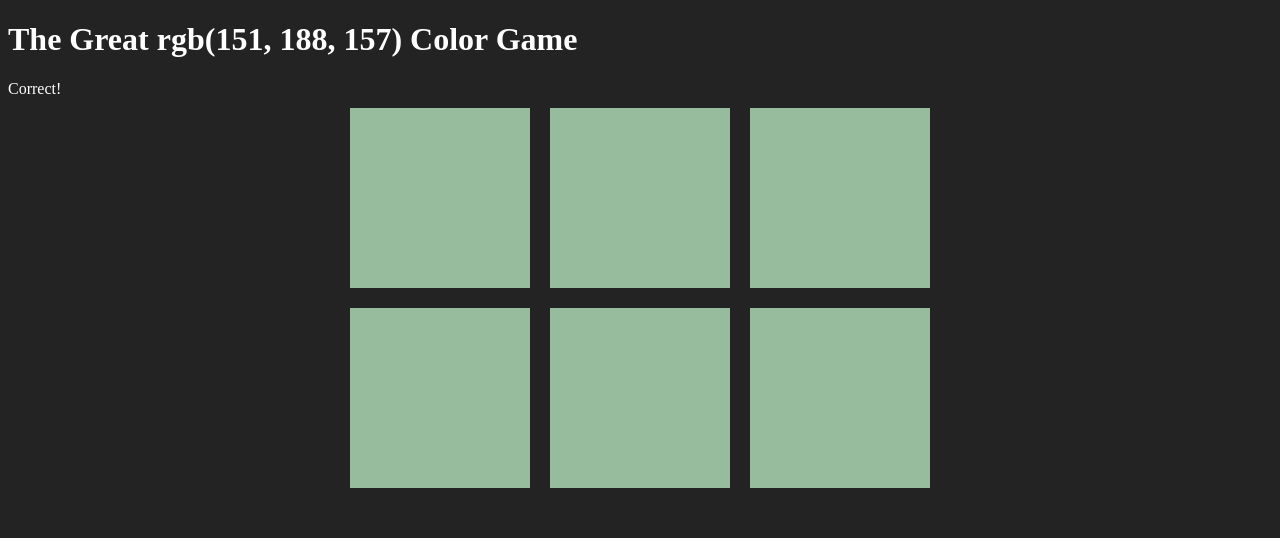
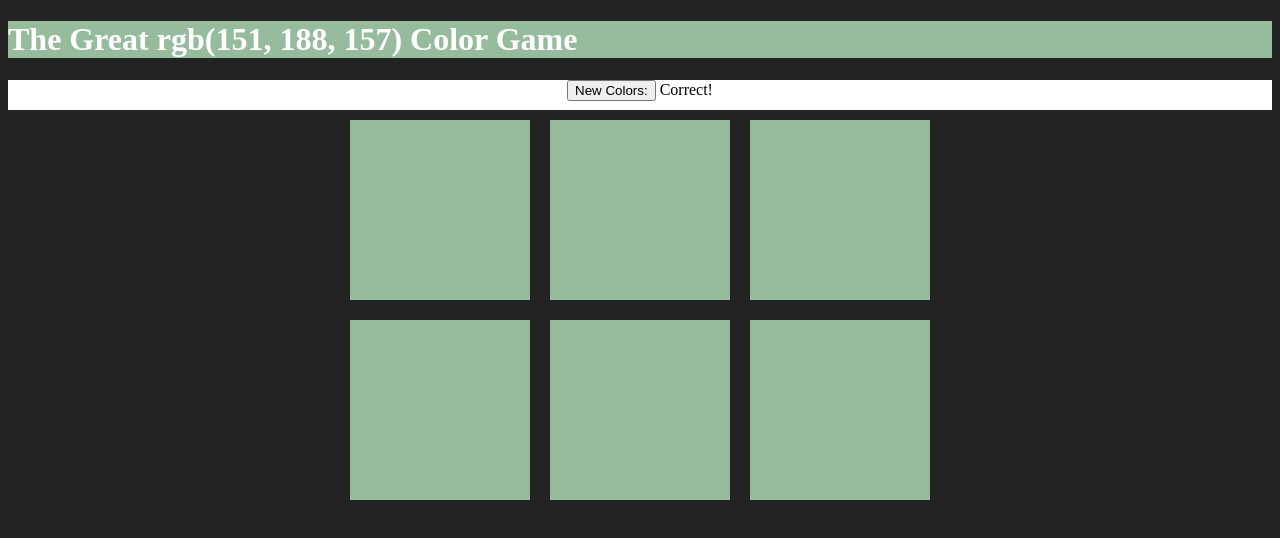
Before and after one commit to orwells-ghost/RBG-Color-Picker-Game, a plain HTML site: page index.html in a window 1280 px wide. Both pictures are taken after a click on the element 439 px from the left and 179 px from the top of the page. Drawn offline with Linux system fonts and the light colour scheme.

Commit message:
Added stripe below h1, add JS functionality to new button

```diff
--- a/colorGame.css
+++ b/colorGame.css
@@ -20,6 +20,8 @@ h1 {
     color: white;
 }
 
-span {
-    color: white;
+#stripe {
+    background: white;
+    height: 30px;
+    text-align: center;
 }
--- a/colorGame.js
+++ b/colorGame.js
@@ -3,7 +3,22 @@ var colors = generateRandomColors(6);
 var squares = document.querySelectorAll(".square");
 var pickedColor = pickColor();
 var colorDisplay = document.getElementById("colorDisplay");
-var messageDisplay = document.querySelector("#message")
+var messageDisplay = document.querySelector("#message");
+var h1 = document.querySelector("h1");
+var resetButton = document.querySelector("#reset")
+
+resetButton.addEventListener("click", function(){
+  //generate all new colors
+  colors = generateRandomColors(6);
+  //pick a new random color from array
+  pickedColor = pickColor();
+  //change colorDisplay to match picked color
+  colorDisplay.textContent = pickedColor;
+  //change colors of squares
+  for(var i = 0; i < squares.length; i++){
+    squares[i].style.backgroundColor = colors[i];
+  }
+})
 
 colorDisplay.textContent = pickedColor;
 
@@ -19,6 +34,7 @@ for(var i = 0; i < squares.length; i++){
     if(clickedColor === pickedColor){
       messageDisplay.textContent = "Correct!";
       changeColors(clickedColor);
+      h1.style.backgroundColor = clickedColor;
     } else {
       //fade out if wrong color
       this.style.backgroundColor = "#232323";
@@ -46,7 +62,7 @@ function generateRandomColors(num){
   //repeat num times
   for(var i = 0; i < num; i++){
     //get random color and push into array
-    array.push(randomColor())
+    array.push(randomColor());
   }
   //return array
   return array;
@@ -54,11 +70,11 @@ function generateRandomColors(num){
 
 function randomColor(){
   //pick a red from 0 to 255
-  var r = Math.floor(Math.random() * 256)
+  var r = Math.floor(Math.random() * 256);
   //pick green frmo 0 to 255
-  var g = Math.floor(Math.random() * 256)
+  var g = Math.floor(Math.random() * 256);
   //pick blue from 0 to 255
-  var b = Math.floor(Math.random() * 256)
+  var b = Math.floor(Math.random() * 256);
   //"rgb(r, g, b")
-  return "rgb(" + r + ", " + g + ", " + b + ")"
+  return "rgb(" + r + ", " + g + ", " + b + ")";
 }
--- a/index.html
+++ b/index.html
@@ -8,7 +8,8 @@
 <body>
     <h1>The Great <span id="colorDisplay">RBG</span> Color Game</h1>
 
-    <div>
+    <div id="stripe">
+        <button id="reset">New Colors:</button>
         <span id="message"></span>
     </div>
 
```
